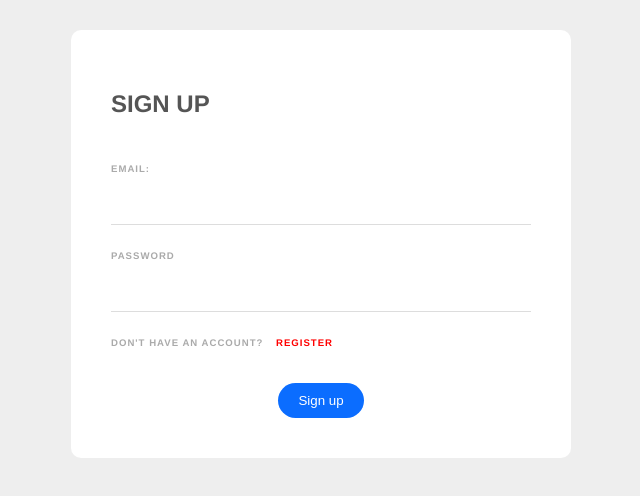
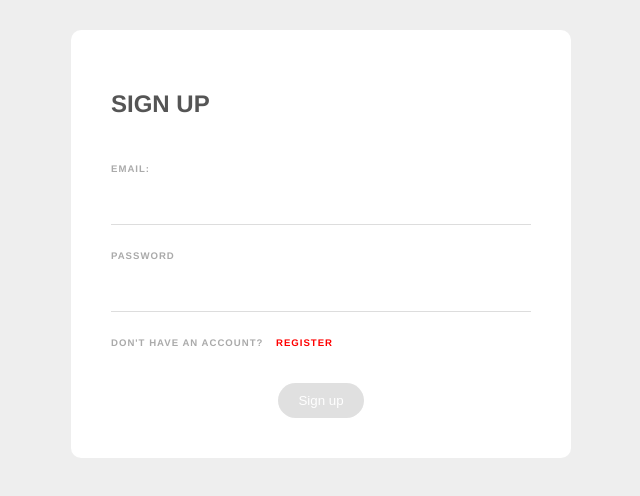
Before and after one commit to DarioBerti/crowdsensing-web-app, a Vue app in the folder bylights/: page / in a window 1280 px wide. Shown: the top 496 px of the page, without its empty margins (319-959 px from the left). Built offline with nearby package versions, Linux system fonts and the light colour scheme.

Commit message:
fix email input in register e signup

```diff
--- a/bylights/src/views/RegisterFormView.vue
+++ b/bylights/src/views/RegisterFormView.vue
@@ -13,7 +13,8 @@
                 <label>Cognome:</label>
                 <input type="text" required v-model="surname">
                 <label>Email:</label>
-                <input type="email" required v-model="email">
+                <!--metto @invalid.prevent=""/ per non mostrare graficamente il messaggio di errore in input sbagliato, ma comunque c'è la validazione-->
+                <input type="email" required v-model="email" @invalid.prevent=""/>
                 <label>Password</label>
                 <input type="password" required v-model="password">
                 <div v-if="passwordError" class="error">
@@ -56,12 +57,13 @@ export default{
                 surname.value.trim() !== '' &&
                 email.value.trim() !== '' &&
                 email.value.includes('@') &&
+                email.value.split('@')[1]?.trim() !== '' &&
                 //il controllo è sequenziale, prima controlla se nulla, poi ne controlla la lunghezza
                 password.value && password.value.length >= 6
             )
         })
 
-        // Watch per aggiornare passwordError in tempo reale
+        // //display messaggio errore password in tempo reale con watch
         watch(password, (newPassword) => {
             if (newPassword && newPassword.length < 6) {
                 passwordError.value = 'Password must be at least 6 characters long';
@@ -70,6 +72,7 @@ export default{
             }
         })
 
+        //funzione destinata a controllare solo se è valida l'intera form per mandare i dati
         const handleSubmit = () => {
             if (isFormValid.value) {
                 //invio dati al database
--- a/bylights/src/views/SignupFormView.vue
+++ b/bylights/src/views/SignupFormView.vue
@@ -8,7 +8,7 @@
             <section>
                 <label>Email:</label>
                 <!--v-model tracks user input real-time-->
-                <input type="email" required v-model="email">
+                <input type="email" required v-model="email" @invalid.prevent=""/>
                 <label>Password</label>
                 <input type="password" required v-model="password">
                 <div v-if="passwordError" class="error">
@@ -20,31 +20,55 @@
                 </div>
             </section>
             <div class="submit">
-                <button>Sign up</button>
+                <button :disabled="!isFormValid">Sign up</button>
             </div>
         </form>
     </div>
 </template>
 
 <script>
-import { ref } from 'vue'
+import { ref, computed, watch} from 'vue'
 
 export default{
     name: 'SignupFormView',
     setup(){
-        const email = ref(null)
-        const password = ref(null)
+        const email = ref('')
+        const password = ref('')
         const passwordError = ref('')
 
+        const isFormValid = computed( () => {
+            return (
+                email.value.trim() !== '' &&
+                email.value.includes('@') &&
+                email.value.split('@')[1]?.trim() !== '' &&
+                password.value && password.value.length >= 6
+            )
+        })
+
+        //display messaggio errore password in tempo reale con watch
+        watch(password, (newPassword) => {
+            if (newPassword && newPassword.length < 6) {
+                passwordError.value = 'Password must be at least 6 characters long';
+            } else {
+                passwordError.value = '';
+            }
+        })
+
         const handleSubmit = () => {
-            passwordError.value =  password.value.length < 6 ? 'the password must be at least 6 characters long :(' : ''
+            if (isFormValid.value) {
+                //invio dati al database
+
+                alert("Andato tutto bene");
+                window.location.reload(); // Ricarica la pagina dopo l'invio
+            }
         }
 
         return{
             email,
             password,
             passwordError,
-            handleSubmit
+            handleSubmit,
+            isFormValid
         }
     }
 }
@@ -106,4 +130,10 @@ export default{
         font-size: 0.8em;
         font-weight: bold;
     }
+
+    button:disabled{
+        background: #ccc; /* Colore grigio per indicare che è disabilitato */
+        cursor: not-allowed; /* Mostra un'icona di divieto */
+        opacity: 0.6; /* Rende il bottone più trasparente */
+    }
 </style>
```
